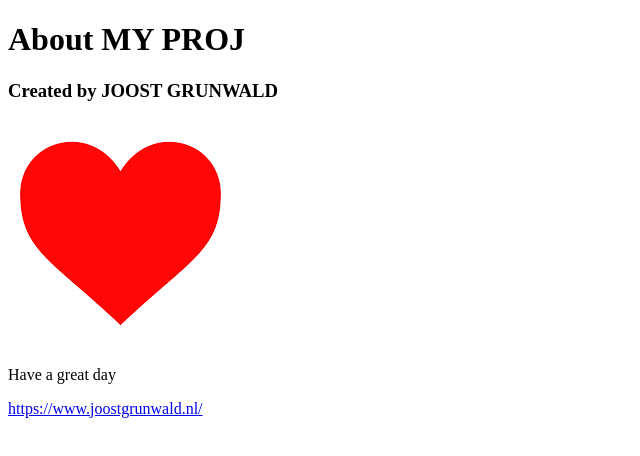
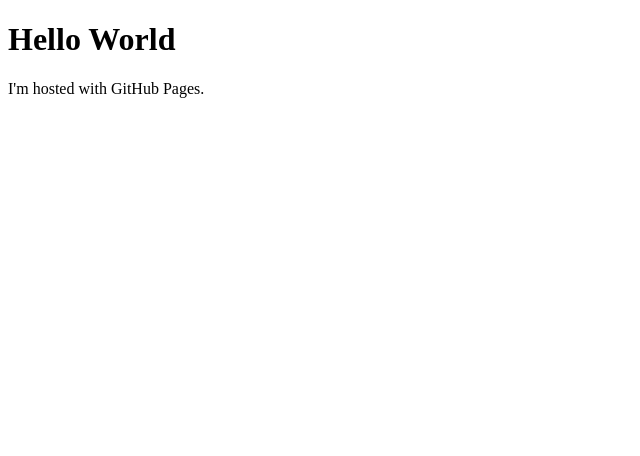
Before and after one commit to godarcher/godarcher.github.io, a plain HTML site: page index.html in a window 1280 px wide. Shown: the whole page, without its empty margins (0-640 px from the left). Drawn offline with Linux system fonts and the light colour scheme.

Commit message:
new html

```diff
--- a/index.html
+++ b/index.html
@@ -1,17 +1,7 @@
-
-
-<!doctype html>
-
+<!DOCTYPE html>
 <html>
-<head>
-        <meta charset="utf-8">
-        <title>ABOUT MY PROJ</title>
-    </head>
 <body>
-        <h1>About MY PROJ</h1>
-	<h3> Created by JOOST GRUNWALD</h3>
-        <img src="images/heart.png" alt="heart">
-        <p>Have a great day</p>
-        <a href="http://www.joostgrunwald.nl"> https://www.joostgrunwald.nl/</a>
-	</body>
+<h1>Hello World</h1>
+<p>I'm hosted with GitHub Pages.</p>
+</body>
 </html>
```
